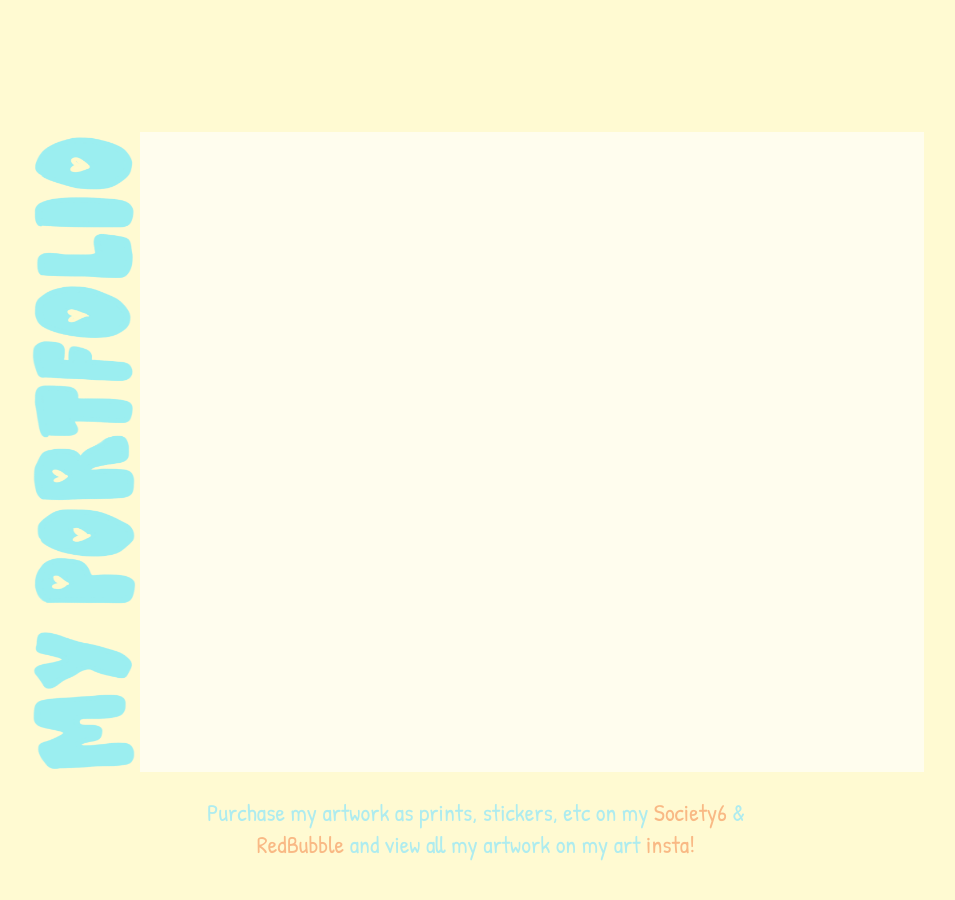
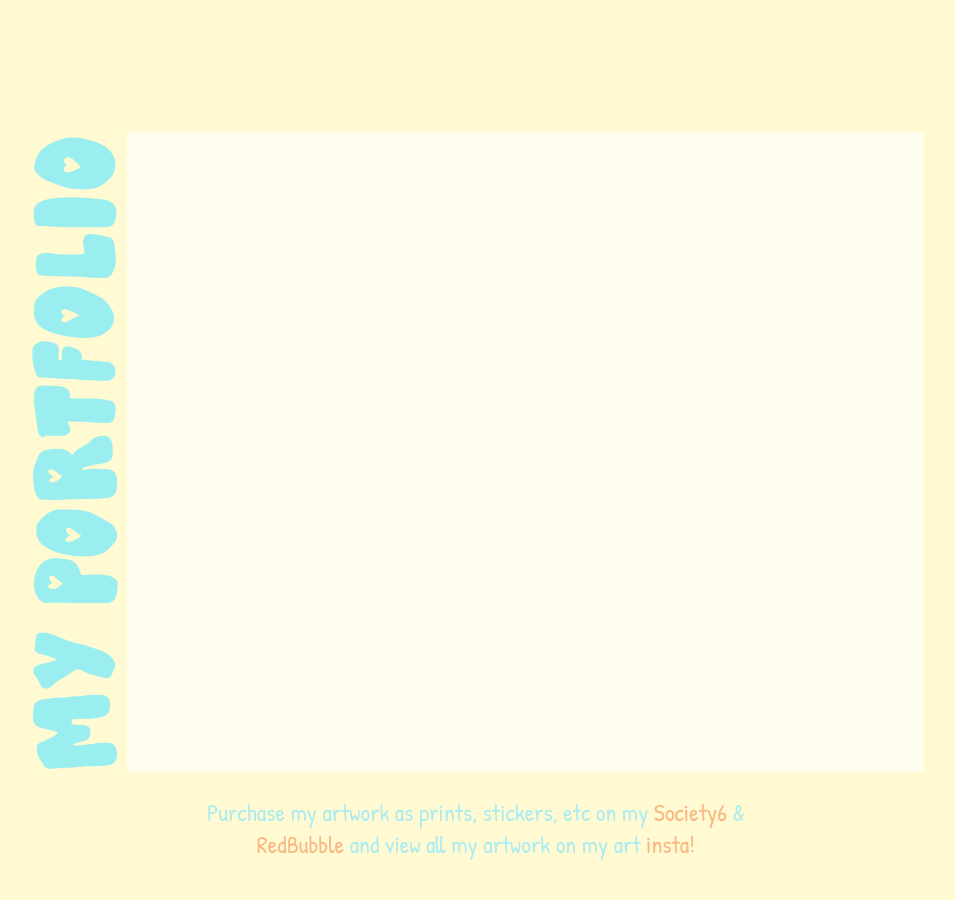
Before and after one commit to reannab16/my-portfolio, a plain HTML site: page index.html in a window 1280 px wide. Shown: the part 1840-2740 px from the top of the page, without its empty margins (164-1119 px from the left). Drawn offline with Linux system fonts and the light colour scheme; a web font is replaced by a local one.

Commit message:
this is ugly, gonna change soon

```diff
--- a/css/style.css
+++ b/css/style.css
@@ -260,13 +260,14 @@ body {
 
 .portfolio-header {
     height: 80vh;
-    width: 12.45%;
+    width: 10.5%;
 }
 
 .portfolio-gallery {
     background-color: var(--offWhite);
+    margin-left: 0.5%;
     height: 80vh;
-    width: 87.55%;
+    width: 89%;
 }
 
 .buy-art {
```
